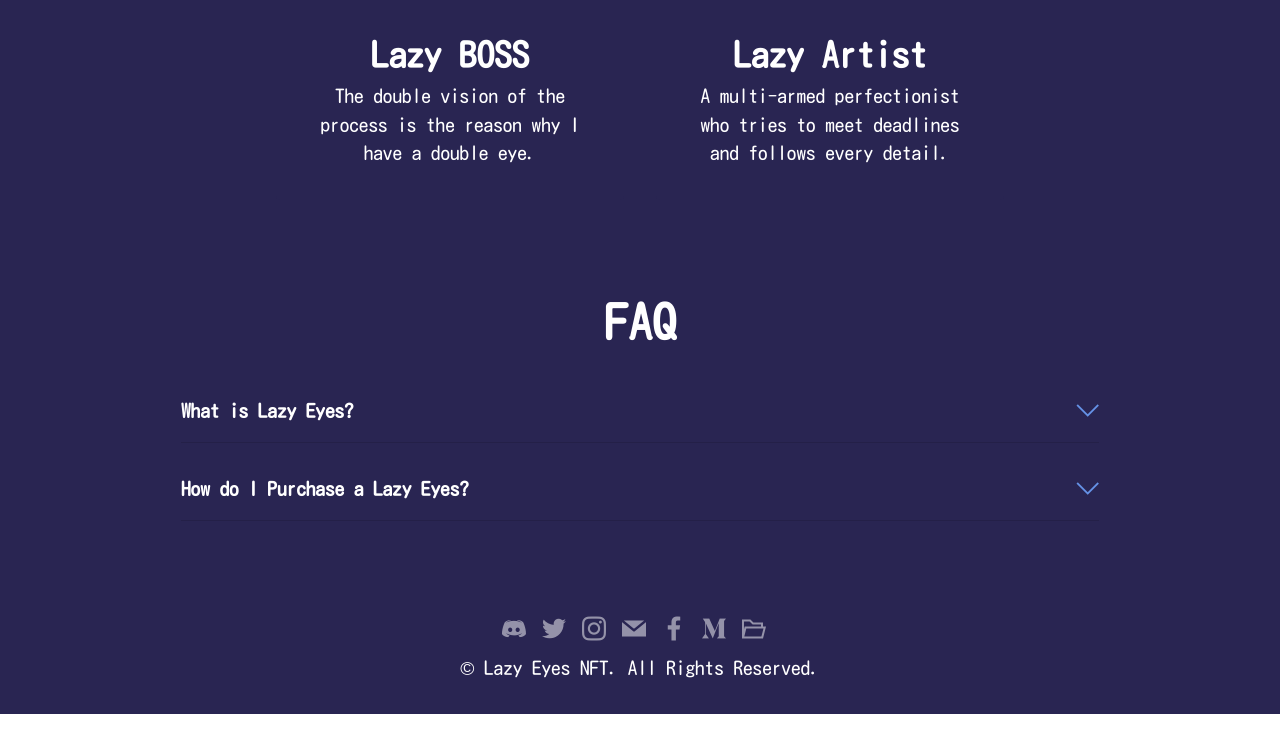
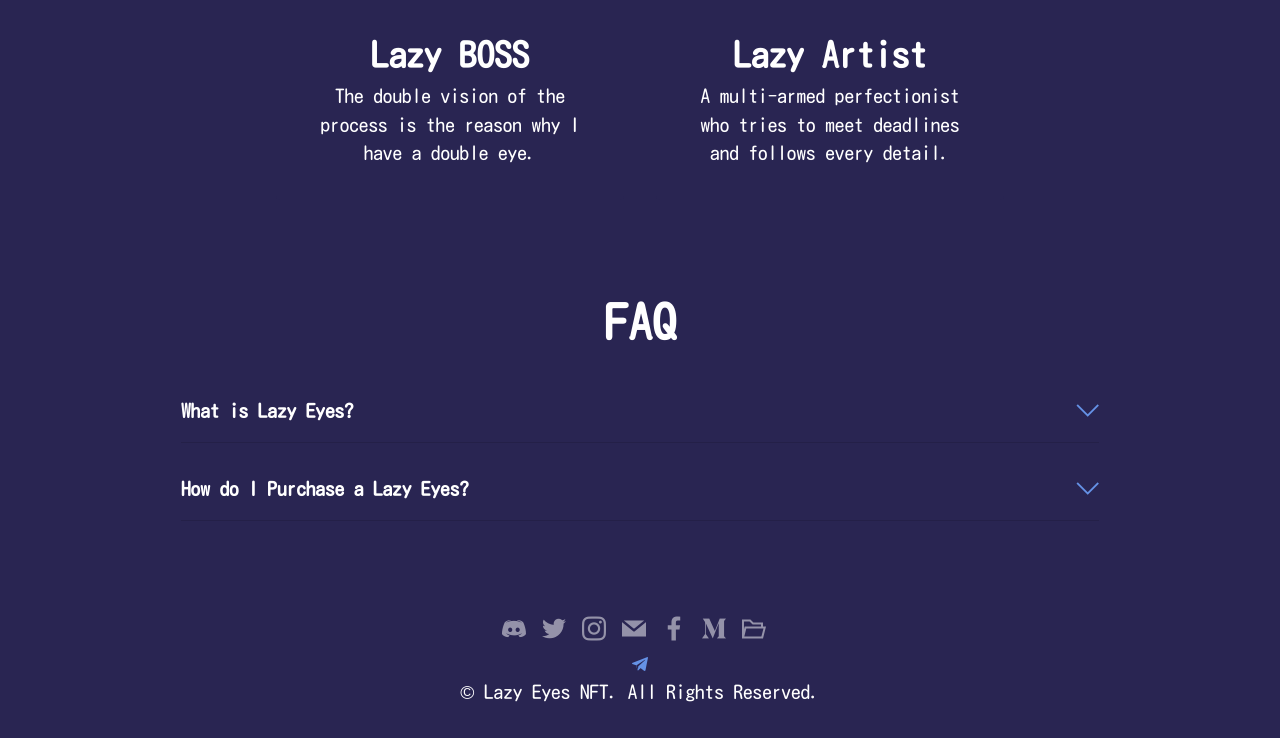
Before and after one commit to lazyeyesdao/lazyeyesdao.github.io, a plain HTML site: page index.html in a window 1280 px wide. Shown: the part 2868-3606 px from the top of the page. Before the commit the page ends 3582 px from the top, so only its background shows below. Drawn offline with Linux system fonts and the light colour scheme; files whose address does not match are found by name.

Commit message:
Update index.html

```diff
--- a/index.html
+++ b/index.html
@@ -322,6 +322,11 @@
                             <span class="mbr-iconfont mbr-iconfont-social mobi-mbri-opened-folder mobi-mbri"></span>
                         </a>
                     </div></div>
+                    </div><div class="soc-item">
+                              <a href="https://t.me/lazyeyesdao_group" target="_blank">
+                                  <span class="mbr-iconfont mbr-iconfont-social socicon-telegram socicon"></span>
+                              </a>
+                          </div></div>
             </div>
             <div class="row row-copirayt">
                 <p class="mbr-text mb-0 mbr-fonts-style mbr-white align-center display-7">
```
